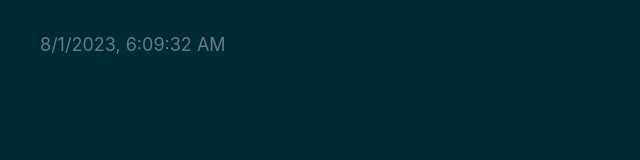
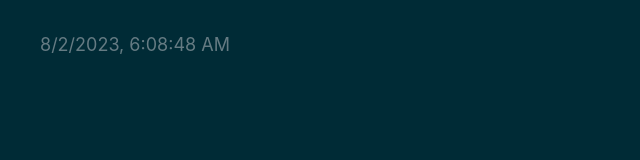
Before and after one commit to web3cave/3-web3-challenges, a plain HTML site: page index.html in a window 1280 px wide. Shown: the full height of the page, 0-640 px from the left. Drawn offline with Linux system fonts and the light colour scheme.

Commit message:
deploy: 3030e190ced9cd243586d718a714501fbefb015b

```diff
--- a/index.html
+++ b/index.html
@@ -54,8 +54,8 @@
     <!-- %after-body-begin.html% -->
 
     <footer>
-      <a class="footer-link" href="https://github.com/web3cave/3-web3-challenges/actions/runs/5723239048">
-        <time id="build-timestamp" datetime="2023-08-01T06:09:32.853Z">2023-08-01T06:09:32.853Z</time>
+      <a class="footer-link" href="https://github.com/web3cave/3-web3-challenges/actions/runs/5735342710">
+        <time id="build-timestamp" datetime="2023-08-02T06:08:48.522Z">2023-08-02T06:08:48.522Z</time>
       </a>
       <a class="footer-link" href="https://github.com/osmoscraft/osmosfeed">osmosfeed 1.15.1</a>
     </footer>
```
Also changed, not shown: 1 other file.
